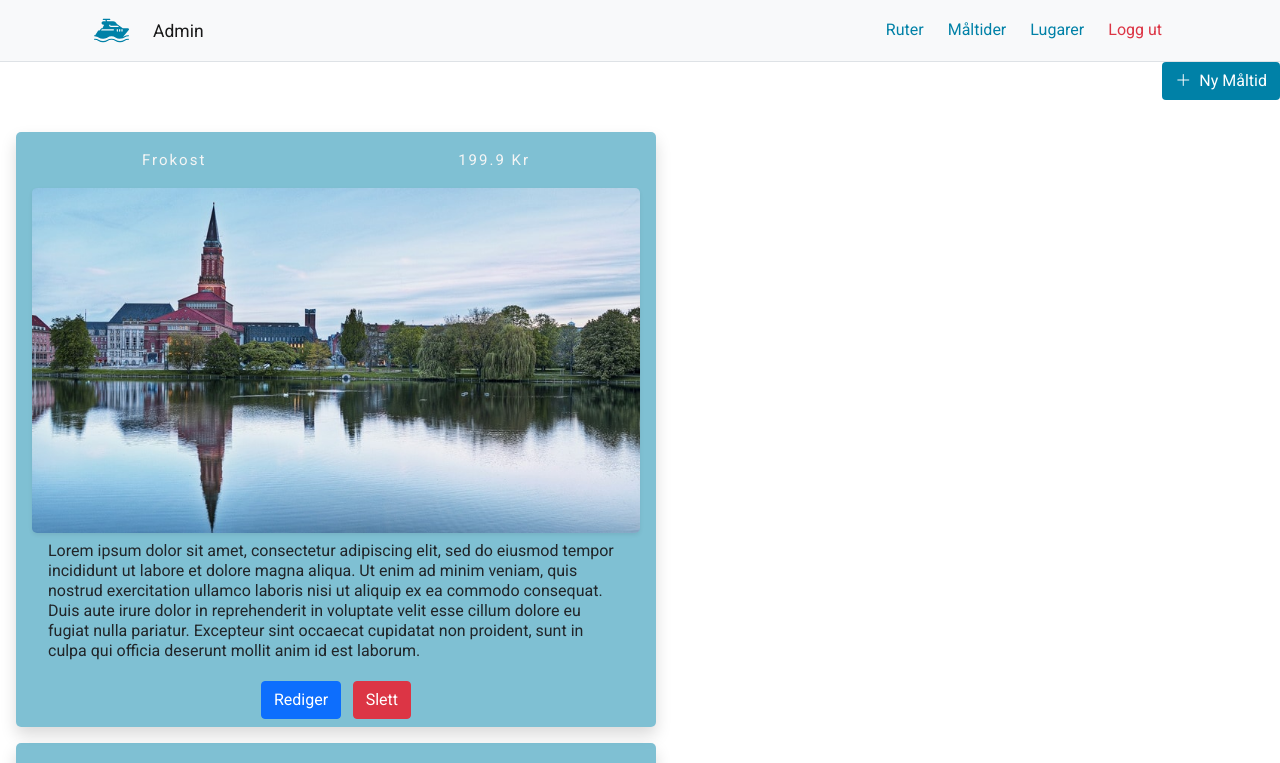
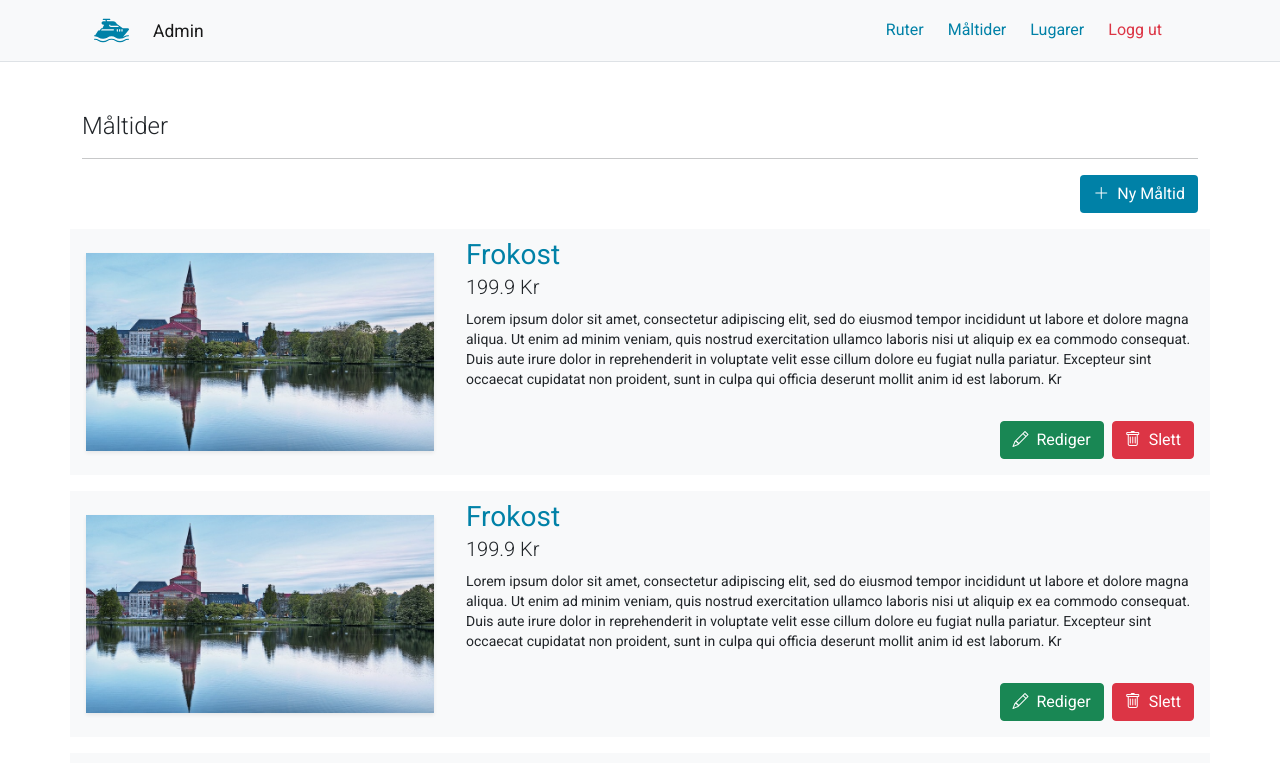
Before and after one commit to NimaAB/web-app-oppgave-2, an Angular app in the folder Web-app-oppgave-2/ClientApp/: page /maaltider in a window 1280 px wide. Shown: the top 763 px of the page. Built offline with nearby package versions, Linux system fonts and the light colour scheme.

Commit message:
oppdatert måltid komponenter

```diff
--- a/Web-app-oppgave-2/ClientApp/src/app/components/maaltid-card/maaltid-card.component.html
+++ b/Web-app-oppgave-2/ClientApp/src/app/components/maaltid-card/maaltid-card.component.html
@@ -1,14 +1,21 @@
-<div class="d-flex flex-column align-items-center m-3 shadow" style="background: rgba(0,129,167,0.5); border-radius: 5px; width: 50%;">
-  <div class="d-flex align-items-center justify-content-around w-100 pt-3">
-    <h4 class="fw-normal" style="color: whitesmoke; letter-spacing: 2px;">{{ maaltid.navn }}</h4>
-    <h4 class="fw-normal" style="color: whitesmoke; letter-spacing: 2px;">{{ maaltid.pris }} Kr</h4>
+
+<div class="row bg-light">
+  <div class="col-lg-4 p-3 d-flex align-items-center">
+    <img src="{{ maaltid.bilde }}" class="shadow-sm d-block img-fluid" alt="bilde av {{maaltid.navn}}">
   </div>
-  <img src="{{ maaltid.bilde }}" class="shadow-sm" style="width: 95%; height: 100%; border-radius: 5px;" alt="bilde av {{maaltid.navn}}">
-  <p class="fw-normal mt-2" style="width: 90%; font-size: 16px;">{{ maaltid.beskrivelse }}</p>
-  <div class="w-100 d-flex justify-content-center">
-    <div class="d-flex justify-content-between align-items-center m-2" style="width: 150px;">
-      <a class="btn btn-primary" href="/api/maaltid/oppdater/{{maaltid.id}}">Rediger</a>
-      <button class="btn btn-danger">Slett</button>
+
+  <div class="col-lg-8 p-0">
+    <div class="p-3">
+      <p class="text-theme fs-3">{{ maaltid.navn }}</p>
+      <p class="lead">{{ maaltid.pris }} Kr</p>
+      <p class="m-0">{{ maaltid.beskrivelse }} Kr</p>
+    </div>
+
+    <div class="d-flex justify-content-lg-end justify-content-center p-3">
+      <a class="btn btn-success" routerLink="/api/maaltid/oppdater/{{ maaltid.id }}">
+        <i class="bi bi-pencil me-2"></i>Rediger</a>
+      <a class="btn btn-danger ms-2" routerLink="/api/maaltid/slett/{{ maaltid.id }}">
+        <i class="bi bi-trash me-2"></i>Slett</a>
     </div>
   </div>
 </div>
--- a/Web-app-oppgave-2/ClientApp/src/app/components/maaltider/maaltider.component.html
+++ b/Web-app-oppgave-2/ClientApp/src/app/components/maaltider/maaltider.component.html
@@ -1,4 +1,12 @@
-<div>
+<div class="container py-5">
+  <h1 class="fw-light text-lg-start text-center">Måltider</h1>
+  <hr class="w-100">
+
   <app-add-item-card [formType]="formType"></app-add-item-card>
-  <app-maaltid-card *ngFor="let maaltid of maaltider" [maaltid]="maaltid" ></app-maaltid-card>
+
+  <div class="row g-3">
+    <div class="col-12" *ngFor="let maaltid of maaltider">
+      <app-maaltid-card [maaltid]="maaltid" ></app-maaltid-card>
+    </div>
+  </div>
 </div>
```
